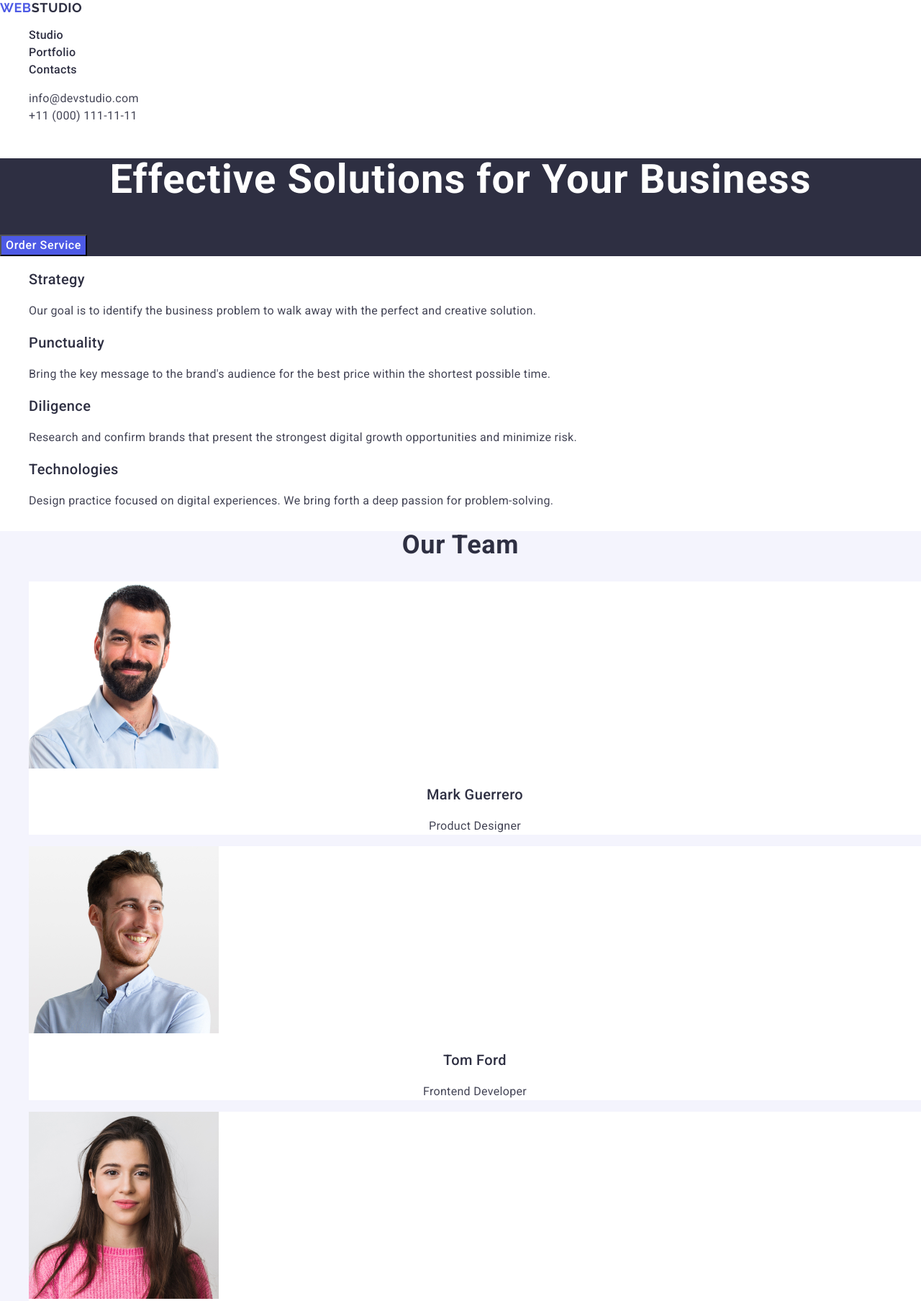
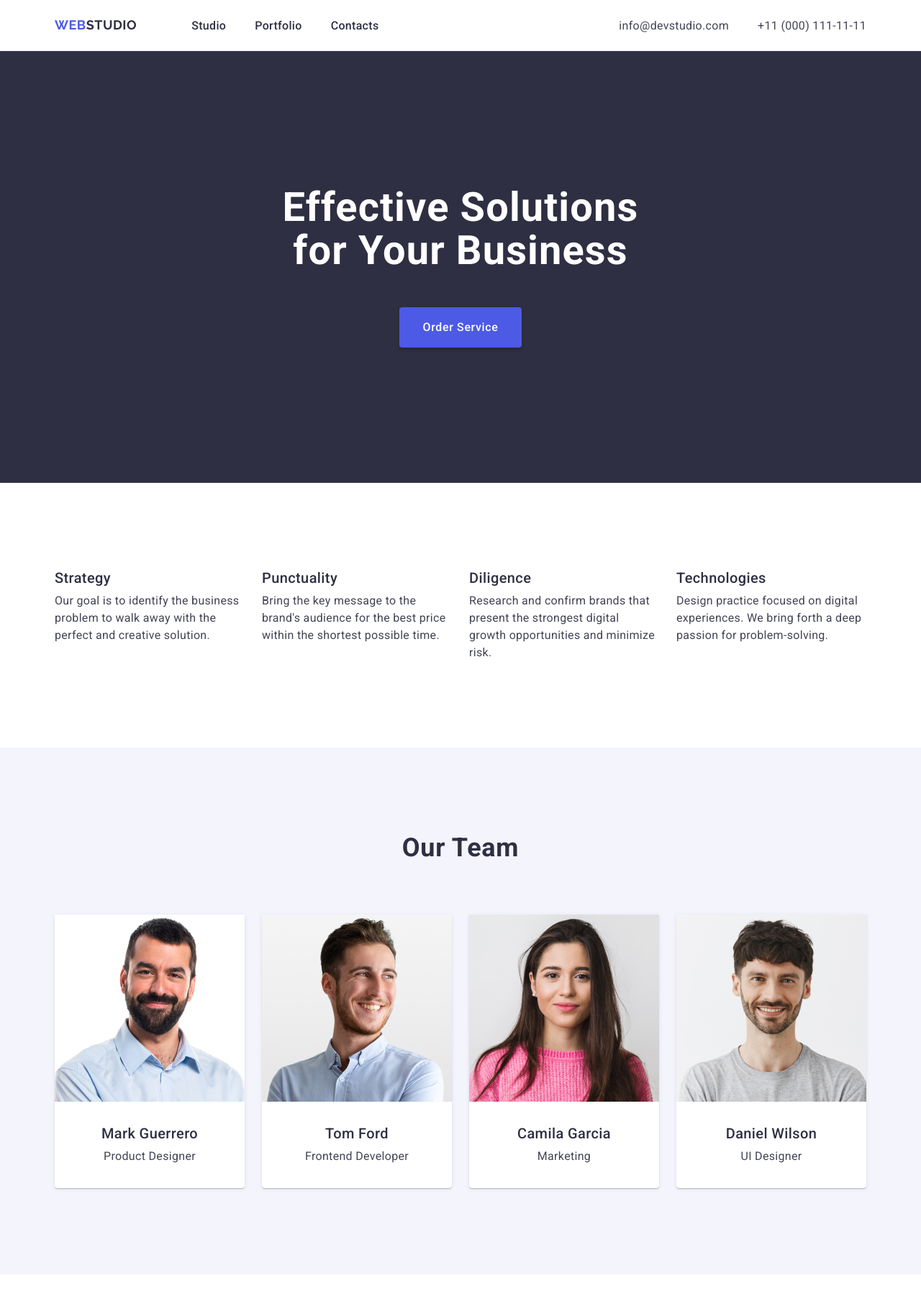
Before and after one commit to ArtemStorublov/goit-markup-hw-03, a plain HTML site: page index.html in a window 1280 px wide. Shown: the top 1808 px of the page at 72% size. Drawn offline with nearby package versions, Linux system fonts and the light colour scheme.

Commit message:
finish hw3. use flexbox

```diff
--- a/css/styles.css
+++ b/css/styles.css
@@ -3,16 +3,40 @@ body {
   color: #434455;
   background-color: #ffffff;
 }
+/*? обнулення відступів браузера */
+h1,
+h2,
+h3,
+h4,
+h5,
+h5,
+p {
+  margin-bottom: 0;
+  margin-top: 0;
+}
+/*? обнулення відступів браузера */
 ul {
   list-style: none;
+  margin-bottom: 0;
+  margin-top: 0;
+  padding-left: 0;
 }
 a {
   text-decoration: none;
+  color: currentColor;
 }
+
+img {
+  display: block;
+}
+
 button:hover,
 button:focus {
   cursor: pointer;
   background-color: #404bbf;
+}
+address {
+  font-style: normal;
 }
 .header-menu-link:hover,
 .header-menu-link:focus {
@@ -35,12 +59,29 @@ button:focus {
   clip: rect(0 0 0 0);
   overflow: hidden;
 } */
-
+/*? задання max-ширини контенту сайту та відцентрування його */
+.container {
+  max-width: 1158px;
+  padding-left: 15px;
+  padding-right: 15px;
+  margin: 0 auto;
+}
+/*?  */
 /** ==============HEADER================ */
 
 .header {
+  padding-top: 24px;
+  padding-bottom: 22px;
+  border-bottom: 1px solid #e7e9fc;
+}
+.header-container {
+  display: flex;
 }
 .header-navigation {
+  display: flex;
+  /* flex-grow: 1;
+  justify-content: space-between; */
+  /* margin-right: 332px; */
 }
 
 .header-logo {
@@ -51,13 +92,14 @@ button:focus {
   letter-spacing: 0.03em;
   text-transform: uppercase;
   color: #4d5ae5;
+  margin-right: 76px;
 }
 .header-logo span {
   color: #2e2f42;
 }
 .header-menu-list {
-}
-.header-menu-item {
+  display: flex;
+  gap: 40px;
 }
 
 .header-menu-link {
@@ -69,10 +111,11 @@ button:focus {
 }
 .header-address {
   font-style: normal;
+  margin-left: auto;
 }
 .header-contacts-list {
-}
-.header-contacts-item {
+  display: flex;
+  gap: 40px;
 }
 
 .header-contacts-link {
@@ -86,14 +129,19 @@ button:focus {
 /** ==============HERO================ */
 .hero {
   background-color: #2e2f42;
+  padding: 188px 0px;
+  margin: auto;
+  text-align: center;
 }
 
 .hero-title {
   font-size: 56px;
   line-height: 1.07;
   letter-spacing: 0.02em;
-  text-align: center;
   color: #fff;
+  max-width: 496px;
+  margin: auto;
+  margin-bottom: 48px;
 }
 
 .hero-order-btn {
@@ -102,15 +150,26 @@ button:focus {
   line-height: 1.5;
   letter-spacing: 0.04em;
   color: #fff;
-  background-color: #4d5ae5;
+  background: #4d5ae5;
+  box-shadow: 0 4px 4px 0 rgba(0, 0, 0, 0.15);
+  border: none;
+  border-radius: 4px;
+  padding: 16px 32px;
+  min-width: 169px;
 }
+
 /** ================================== */
 /** ==============FEATURES================ */
 .features {
+  padding-top: 120px;
+  padding-bottom: 120px;
 }
 .features-list {
+  display: flex;
+  gap: 24px;
 }
 .features-item {
+  flex-basis: calc((100% - 3 * 24px) / 4);
 }
 
 .features-item-title {
@@ -119,16 +178,20 @@ button:focus {
   line-height: 1.2;
   letter-spacing: 0.02em;
   color: #2e2f42;
+  margin-bottom: 8px;
 }
 .features-item-text {
   font-size: 16px;
   line-height: 1.5;
   letter-spacing: 0.02em;
 }
+
 /** ================================== */
 /** ==============TEAM================ */
 .team {
   background-color: #f4f4fd;
+  padding-top: 120px;
+  padding-bottom: 120px;
 }
 
 .team-title {
@@ -138,13 +201,24 @@ button:focus {
   text-align: center;
   color: #2e2f42;
   text-transform: capitalize;
+  margin-bottom: 72px;
 }
 .team-list {
+  display: flex;
+  gap: 24px;
 }
+
 .team-list-item {
   background-color: #ffffff;
+  border-radius: 0 0 4px 4px;
+  padding-bottom: 32px;
+  box-shadow: 0 2px 1px 0 rgba(46, 47, 66, 0.08),
+    0 1px 1px 0 rgba(46, 47, 66, 0.16), 0 1px 6px 0 rgba(46, 47, 66, 0.08);
+  flex-basis: calc((100% - 3 * 24px) / 4);
 }
+
 .team-list-avatar {
+  margin-bottom: 32px;
 }
 .team-list-name {
   font-weight: 500;
@@ -153,6 +227,7 @@ button:focus {
   letter-spacing: 0.02em;
   text-align: center;
   color: #2e2f42;
+  margin-bottom: 8px;
 }
 .team-list-profession {
   font-size: 16px;
@@ -160,9 +235,12 @@ button:focus {
   letter-spacing: 0.02em;
   text-align: center;
 }
+
 /** ================================== */
 /** ==============PORTFOLIO================ */
 .portfolio {
+  padding-top: 120px;
+  padding-bottom: 120px;
 }
 
 .portfolio-title {
@@ -172,29 +250,46 @@ button:focus {
   text-align: center;
   text-transform: capitalize;
   color: #2e2f42;
+  margin-bottom: 72px;
 }
 .portfolio-list {
+  display: flex;
+  flex-wrap: wrap;
+  column-gap: 24px;
+  row-gap: 48px;
 }
+
 .portfolio-list-item {
+  flex-basis: calc((100% - 2 * 24px) / 3);
 }
-.portfolio-list-item-image {
-}
+
 .portfolio-list-item-caption {
   font-weight: 500;
   font-size: 20px;
   line-height: 1.2;
   letter-spacing: 0.02em;
   color: #2e2f42;
+  margin-bottom: 8px;
 }
 .portfolio-list-item-desc {
   font-size: 16px;
   line-height: 1.5;
   letter-spacing: 0.02em;
 }
+.portfolio-item-container {
+  padding-top: 32px;
+  padding-bottom: 32px;
+  padding-left: 16px;
+  border-bottom: 1px solid #e7e9fc;
+  border-left: 1px solid #e7e9fc;
+  border-right: 1px solid #e7e9fc;
+}
 /** ================================== */
 /** ==============FOOTER================ */
 .footer {
   background-color: #2e2f42;
+  padding-top: 100px;
+  padding-bottom: 100px;
 }
 
 .footer-logo {
@@ -205,6 +300,10 @@ button:focus {
   letter-spacing: 0.03em;
   text-transform: uppercase;
   color: #4d5ae5;
+  display: block;
+  max-width: 264px;
+  margin-bottom: 16px;
+  margin-right: auto;
 }
 .footer-logo-color {
   color: #f4f4fd;
@@ -214,4 +313,6 @@ button:focus {
   line-height: 1.5;
   letter-spacing: 0.02em;
   color: #f4f4fd;
+  max-width: 264px;
+  margin-right: auto;
 }
--- a/index.html
+++ b/index.html
@@ -8,6 +8,9 @@
     <link
       rel="stylesheet"
       href="https://cdnjs.cloudflare.com/ajax/libs/modern-normalize/3.0.1/modern-normalize.min.css"
+      integrity="sha512-q6WgHqiHlKyOqslT/lgBgodhd03Wp4BEqKeW6nNtlOY4quzyG3VoQKFrieaCeSnuVseNKRGpGeDU3qPmabCANg=="
+      crossorigin="anonymous"
+      referrerpolicy="no-referrer"
     />
     <link rel="stylesheet" href="./css/styles.css" />
     <link rel="preconnect" href="https://fonts.googleapis.com" />
@@ -19,7 +22,7 @@
   </head>
   <body>
     <header class="header">
-      <div class="container">
+      <div class="container header-container">
         <nav class="header-navigation">
           <a class="header-logo" href="./index.html">Web<span>Studio</span></a>
           <ul class="header-menu-list">
@@ -52,34 +55,37 @@
     </header>
     <main>
       <section class="hero">
+        <div class="container">
           <h1 class="hero-title">Effective Solutions for Your Business</h1>
           <button class="hero-order-btn" type="button">Order Service</button>
+        </div>
       </section>
       <section class="features">
+        <div class="container">
           <h2 hidden>Features</h2>
           <ul class="features-list">
             <li class="features-item">
               <h3 class="features-item-title">Strategy</h3>
               <p class="features-item-text">
-              Our goal is to identify the business problem to walk away with the
-              perfect and creative solution.
+                Our goal is to identify the business problem to walk away with
+                the perfect and creative solution.
               </p>
             </li>
-          <li>
+            <li class="features-item">
               <h3 class="features-item-title">Punctuality</h3>
               <p class="features-item-text">
                 Bring the key message to the brand's audience for the best price
                 within the shortest possible time.
               </p>
             </li>
-          <li>
+            <li class="features-item">
               <h3 class="features-item-title">Diligence</h3>
               <p class="features-item-text">
                 Research and confirm brands that present the strongest digital
                 growth opportunities and minimize risk.
               </p>
             </li>
-          <li>
+            <li class="features-item">
               <h3 class="features-item-title">Technologies</h3>
               <p class="features-item-text">
                 Design practice focused on digital experiences. We bring forth a
@@ -87,8 +93,10 @@
               </p>
             </li>
           </ul>
+        </div>
       </section>
       <section class="team">
+        <div class="container">
           <h2 class="team-title">Our Team</h2>
           <ul class="team-list">
             <li class="team-list-item">
@@ -132,8 +140,10 @@
               <p class="team-list-profession">UI Designer</p>
             </li>
           </ul>
+        </div>
       </section>
       <section class="portfolio">
+        <div class="container">
           <h2 class="portfolio-title">Our Portfolio</h2>
           <ul class="portfolio-list">
             <li class="portfolio-list-item">
@@ -143,8 +153,10 @@
                 alt="Banking App"
                 width="360"
               />
+              <div class="portfolio-item-container">
                 <h3 class="portfolio-list-item-caption">Banking App</h3>
                 <p class="portfolio-list-item-desc">App</p>
+              </div>
             </li>
             <li class="portfolio-list-item">
               <img
@@ -153,8 +165,10 @@
                 alt="Payment through smartphone"
                 width="360"
               />
+              <div class="portfolio-item-container">
                 <h3 class="portfolio-list-item-caption">Cashless Payment</h3>
                 <p class="portfolio-list-item-desc">Marketing</p>
+              </div>
             </li>
             <li class="portfolio-list-item">
               <img
@@ -163,8 +177,10 @@
                 alt="Laptop and smartphone"
                 width="360"
               />
+              <div class="portfolio-item-container">
                 <h3 class="portfolio-list-item-caption">Meditation App</h3>
                 <p class="portfolio-list-item-desc">App</p>
+              </div>
             </li>
             <li class="portfolio-list-item">
               <img
@@ -173,8 +189,10 @@
                 alt="Car driver"
                 width="360"
               />
+              <div class="portfolio-item-container">
                 <h3 class="portfolio-list-item-caption">Taxi Service</h3>
                 <p class="portfolio-list-item-desc">Marketing</p>
+              </div>
             </li>
             <li class="portfolio-list-item">
               <img
@@ -183,8 +201,12 @@
                 alt="Smartphone and wallpapers"
                 width="360"
               />
-            <h3 class="portfolio-list-item-caption">Screen Illustrations</h3>
+              <div class="portfolio-item-container">
+                <h3 class="portfolio-list-item-caption">
+                  Screen Illustrations
+                </h3>
                 <p class="portfolio-list-item-desc">Design</p>
+              </div>
             </li>
             <li class="portfolio-list-item">
               <img
@@ -193,20 +215,25 @@
                 alt="Woman smile on the street with smartphone"
                 width="360"
               />
+              <div class="portfolio-item-container">
                 <h3 class="portfolio-list-item-caption">Online Courses</h3>
                 <p class="portfolio-list-item-desc">Marketing</p>
+              </div>
             </li>
           </ul>
+        </div>
       </section>
     </main>
     <footer class="footer">
+      <div class="container">
         <a class="footer-logo" href="/"
           >Web<span class="footer-logo-color">Studio</span></a
         >
         <p class="footer-company-slogan">
-        Increase the flow of customers and sales for your business with digital
-        marketing & growth solutions.
+          Increase the flow of customers and sales for your business with
+          digital marketing & growth solutions.
         </p>
+      </div>
     </footer>
   </body>
 </html>
```
Also changed, not shown: 1 other file. Lines whose indentation alone changed are shown as unchanged.
